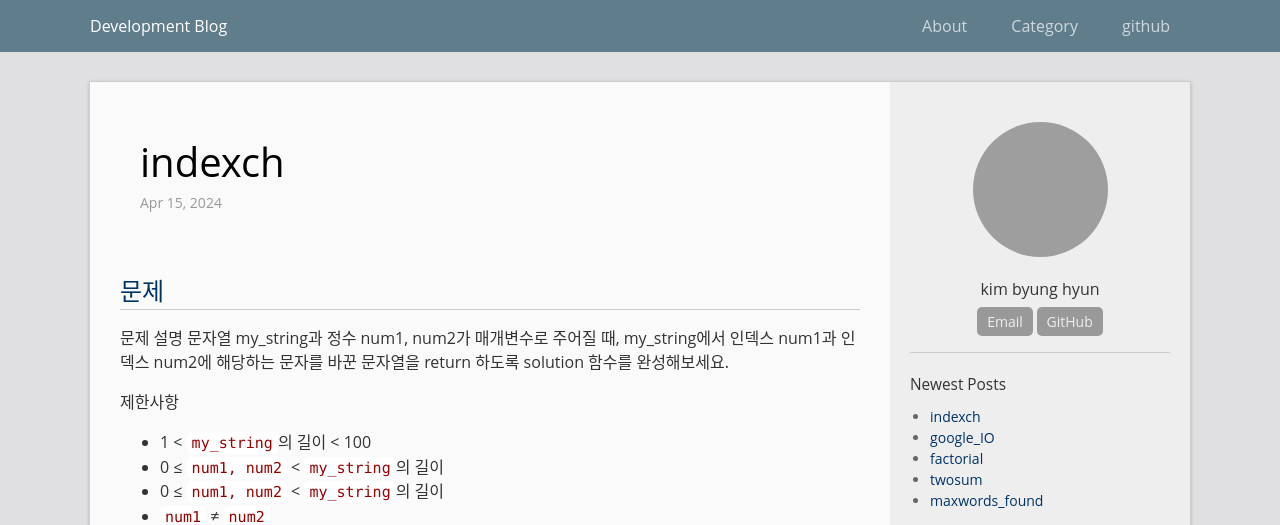
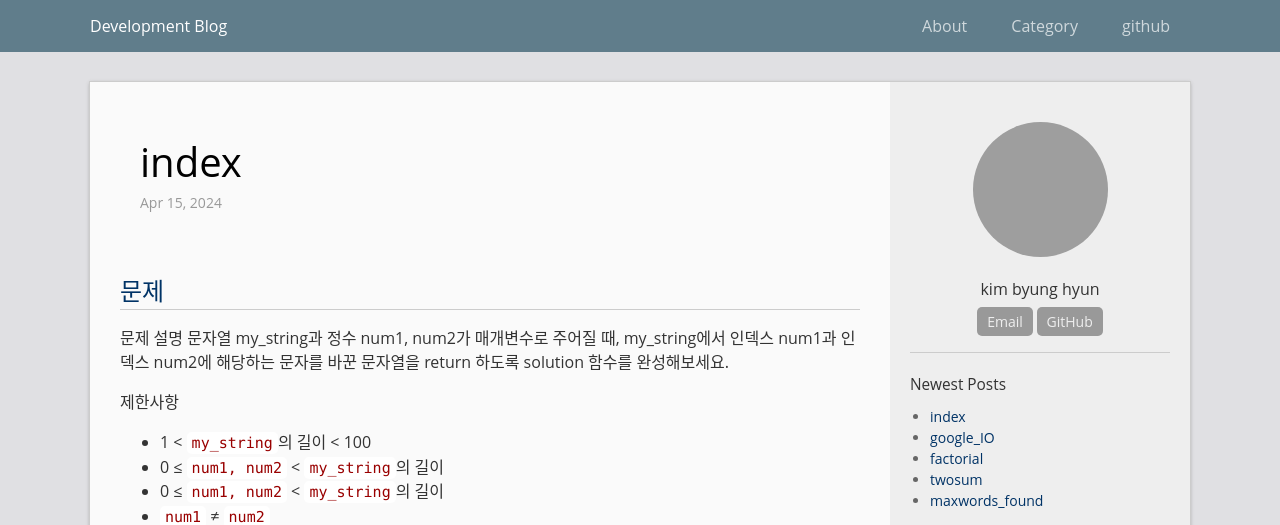
Before and after one commit to bh6366632/bh6366632.github.com, a Jekyll site: the page built from _posts/2024-04-15-index.md, in a window 1280 px wide. Shown: the top 525 px of the page. Built offline with Jekyll 4.4.1, drawn with Linux system fonts in a browser that asks for light colours; grey boxes are pictures that could not be loaded.

Commit message:
Update and rename 2024-04-15-indexch.md to 2024-04-15-index.md

```diff
--- a/_posts/2024-04-15-indexch.md
+++ b/_posts/2024-04-15-index.md
@@ -1,9 +1,9 @@
 ---
 layout: post
-title:  "indexch"
+title:  "index"
 date:   2024-04-15 11:48
 categories: PYTHON
-permalink: /archivers/indexch
+permalink: /archivers/index
 ---
 [문제]: https://school.programmers.co.kr/learn/courses/30/lessons/120895
 # [문제]
```
